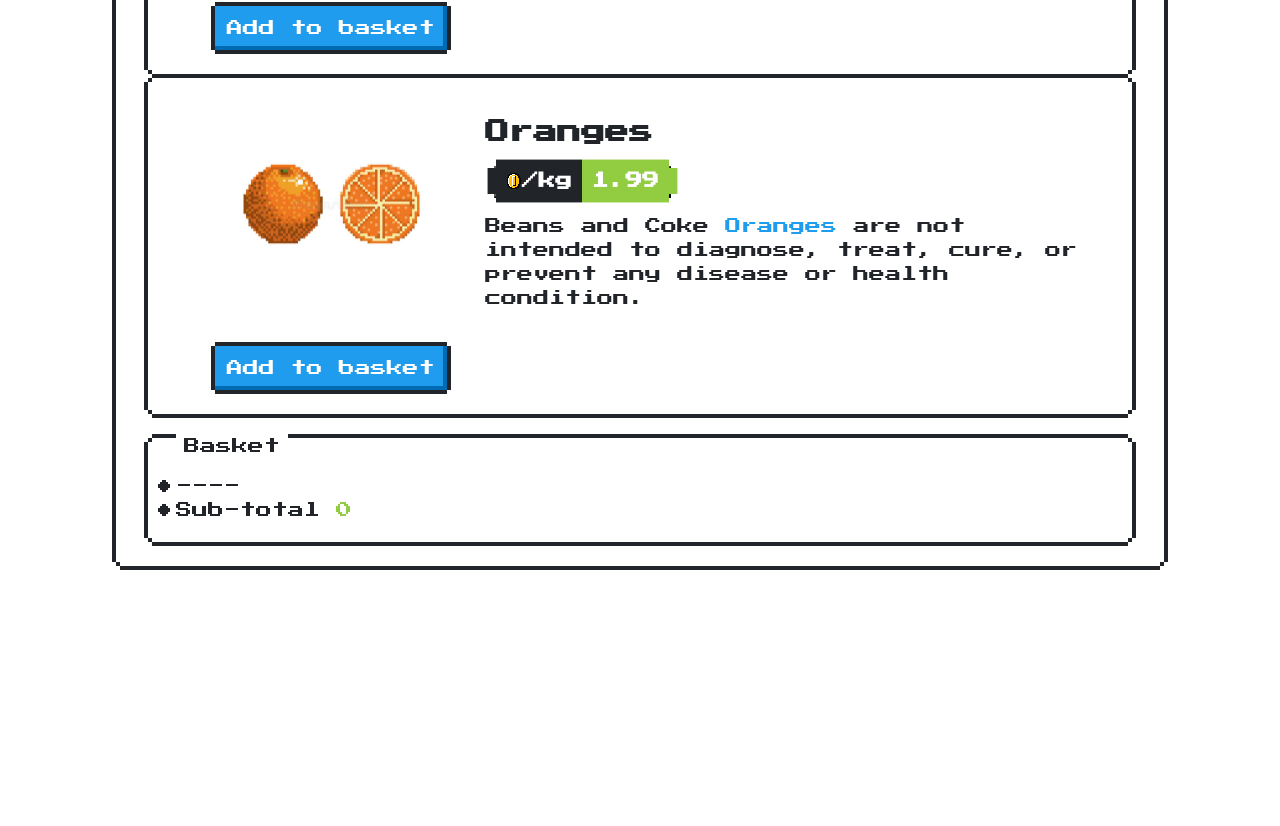
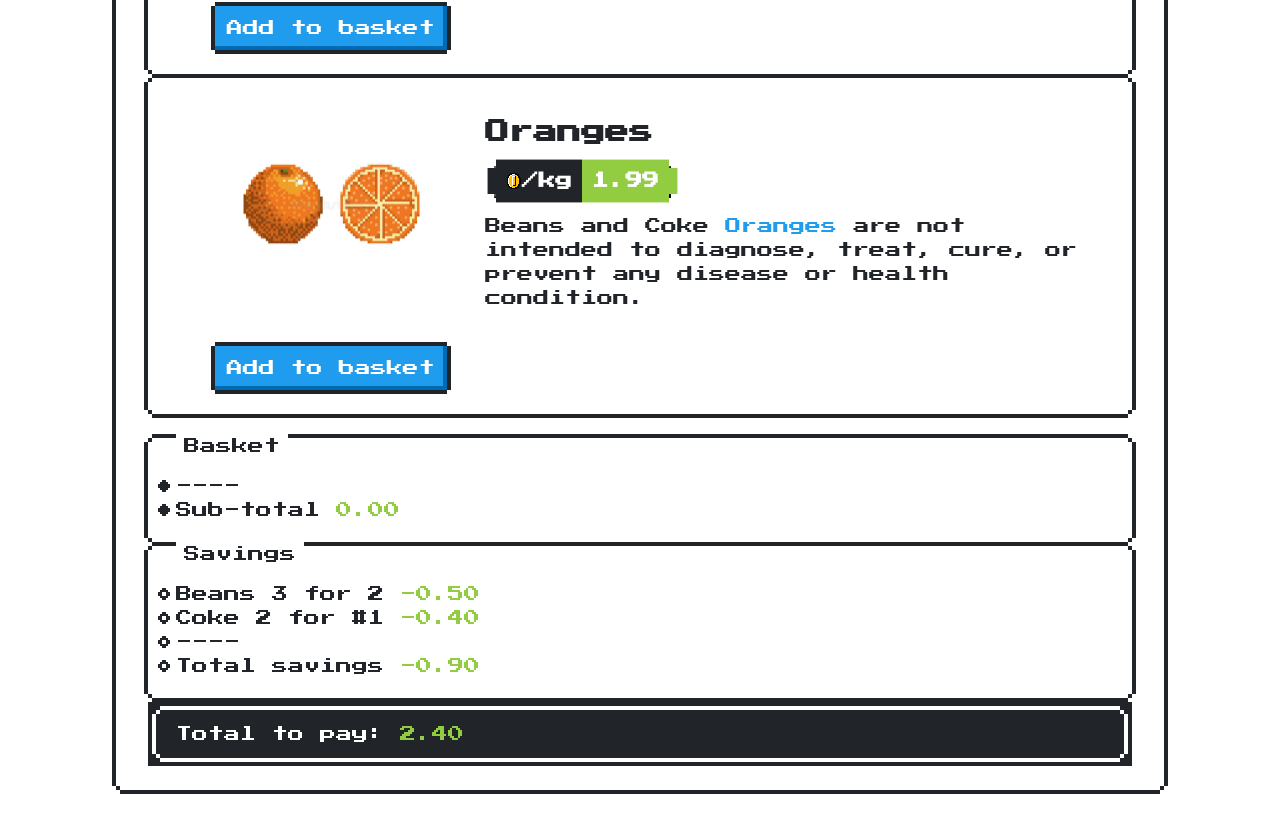
Before and after one commit to HaQadosch/beans-and-coke, a React (Create React App) app in the folder morebeansthancoke/: page / in a window 1280 px wide. Shown: the part 871-1697 px from the top of the page. Before the commit the page ends 1473 px from the top, so only its background shows below. Built offline with nearby package versions, Linux system fonts and the light colour scheme.

Commit message:
fix: round the price with 2 decimals

```diff
--- a/morebeansthancoke/src/features/basket/Basket.tsx
+++ b/morebeansthancoke/src/features/basket/Basket.tsx
@@ -26,11 +26,25 @@
             )) }
             <li>----</li>
             <li>Sub-total <span className="nes-text is-success">{
-              basket.reduce((acc, curr) => (curr.pricePerKg || curr.pricePerUnit || 0) + acc, 0)
+              basket.reduce((acc, curr) => (curr.pricePerKg || curr.pricePerUnit || 0) + acc, 0).toFixed(2)
             }</span></li>
           </ul>
         </div>
       </div>
+      <div className="nes-container is-rounded with-title">
+        <p className="title">Savings</p>
+        <div className="lists">
+          <ul className="nes-list is-circle">
+            <li>Beans 3 for 2 <span className="nes-text is-success">-0.50</span></li>
+            <li>Coke 2 for #1 <span className="nes-text is-success">-0.40</span></li>
+            <li>----</li>
+            <li>Total savings <span className="nes-text is-success">-0.90</span></li>
+          </ul>
+        </div>
+      </div>
+      <div className="nes-container is-dark is-rounded">
+        <p>Total to pay: <span className="nes-text is-success">2.40</span></p>
+      </div>
     </section>
   )
 }
```
